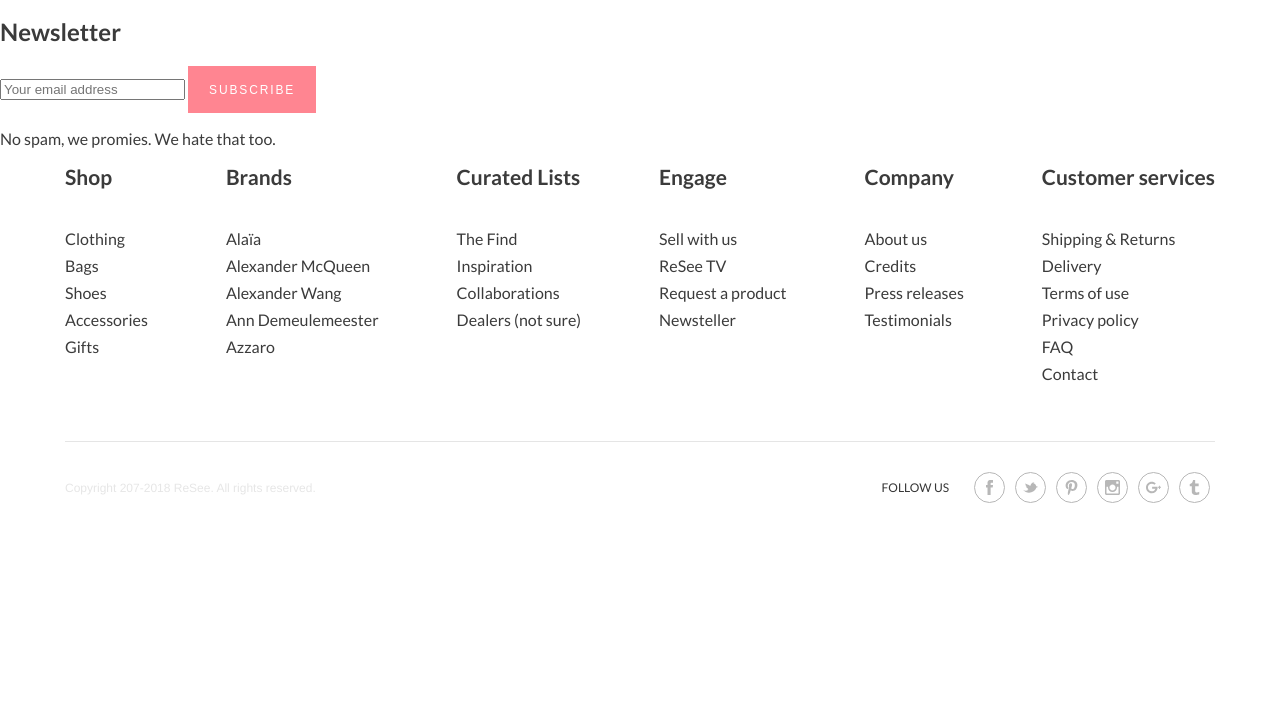
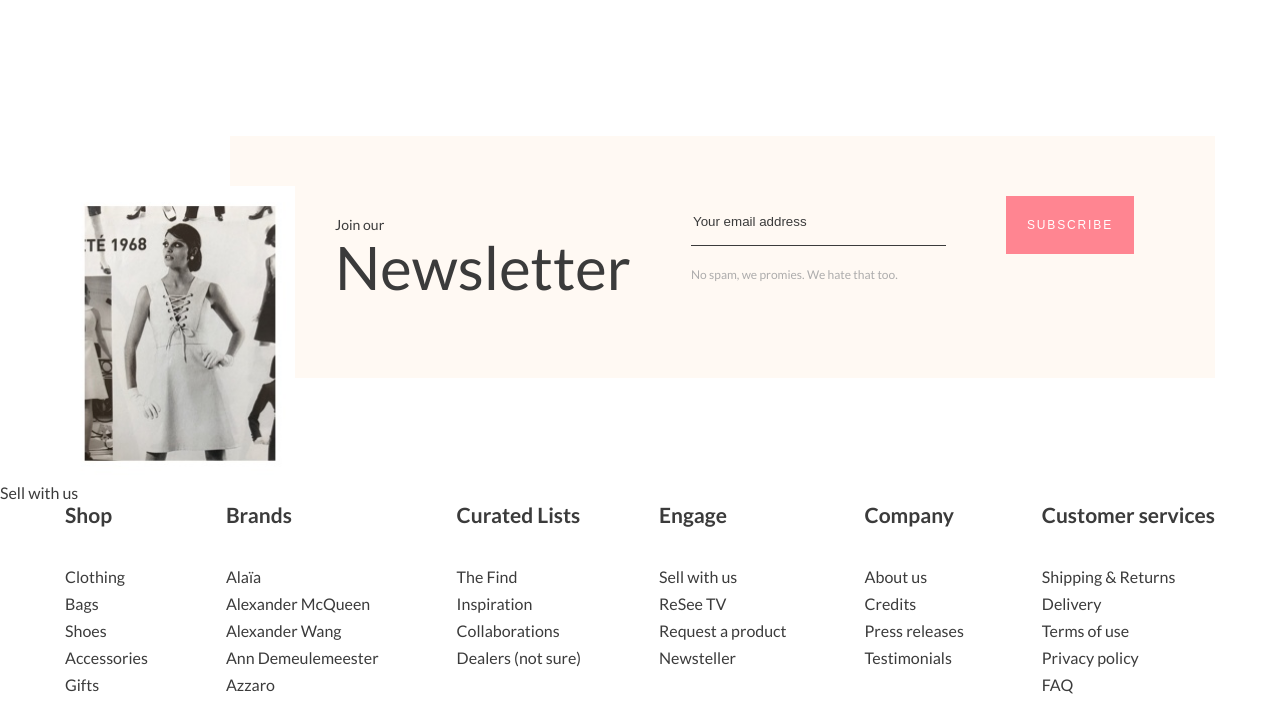
Before and after one commit to antondrozd/resee, a website: page index.jade in a window 1280 px wide. Shown: the part 2736-3437 px from the top of the page. Before the commit the page ends 3269 px from the top, so only its background shows below. Drawn offline with nearby package versions, Linux system fonts and the light colour scheme; files that its build step writes are made by us from their sources.

Commit message:
newsletter block (needs work)

```diff
--- a/gulpfile.js
+++ b/gulpfile.js
@@ -16,7 +16,7 @@
 var jade = require('gulp-jade');
 
 gulp.task('jade', function() {
-  gulp.src('*.jade')
+  gulp.src('**/*.jade')
     .pipe(plumber())
     .pipe(jade())
     .pipe(gulp.dest('build'))
--- a/index.jade
+++ b/index.jade
@@ -285,12 +285,19 @@
 
         section.newsletter
           .newsletter__wrapper
-            span.newsletter__pretitle Join our
-            h2.newsletter__title Newsletter
-            form.newsletter__subscribe-form
-              input(type="email" placeholder="Your email address")
-              button.btn.btn--pink(type="submit") Subscribe
-              p.newsletter__nospam No spam, we promies. We hate that too.
+            .newsletter__inner
+              h2.newsletter__title
+                span.newsletter__pretitle Join our
+                | Newsletter
+              form.newsletter__subscribe-form
+                .newsletter__input-wrapper
+                  input(type="email" placeholder="Your email address")
+                button.btn.btn--pink(type="submit") Subscribe
+                p.newsletter__nospam No spam, we promies. We hate that too.
+
+        secton.sell-with-us
+          .sell-with-us__wrapper
+            .sell-with-us__title Sell with us
 
       footer.page-footer
         .page-footer__wrapper
--- a/sass/blocks/brands.scss
+++ b/sass/blocks/brands.scss
@@ -1,5 +1,6 @@
 .brands {
   position: relative;
+  margin-bottom: 170px;
 }
 
 .brands__wrapper {
--- a/sass/blocks/btn.scss
+++ b/sass/blocks/btn.scss
@@ -38,6 +38,7 @@
   svg {
     margin-left: 15px;
     * {
+      stroke: $color-black;
       transition: all 0.3s;
     }
   }
--- /dev/null
+++ b/sass/blocks/newsletter.scss
@@ -0,0 +1,75 @@
+.newsletter__wrapper {
+  position: relative;
+  @include wrapper();
+}
+
+.newsletter__inner {
+  display: flex;
+  flex-direction: row;
+  padding-top: 60px;
+  padding-bottom: 75px;
+  padding-left: 105px;
+  margin-bottom: 105px;
+  margin-left: 165px;
+  background-color: #FFF9F3;
+  &::before {
+    content: "";
+    position: absolute;
+    top: 50px;
+    left: 0;
+    width: 230px;
+    height: 295px;
+    background-image: url("../img/newsletter.jpg");
+    background-repeat: no-repeat;
+    background-size: cover;
+    background-position: center;
+  }
+}
+
+.newsletter__title {
+  position: relative;
+  padding-top: 35px;
+  margin: 0;
+  margin-right: 60px;
+  font-size: 60px;
+  font-weight: normal;
+}
+
+.newsletter__pretitle {
+  position: absolute;
+  top: 20px;
+  font-size: 14px;
+  line-height: 18px;
+}
+
+.newsletter__subscribe-form {
+  display: flex;
+  flex-direction: row;
+  flex-wrap: wrap;
+}
+
+.newsletter__input-wrapper {
+  box-sizing: border-box;
+  width: 255px;
+  height: 50px;
+  margin-right: 60px;
+  border-bottom: 1px solid $color-black;
+  input {
+    display: block;
+    width: 100%;
+    height: 100%;
+    background-color: transparent;
+    border: none;
+    outline: none;
+    &::placeholder {
+      color: $color-black;
+    }
+  }
+}
+
+.newsletter__nospam {
+  width: 100%;
+  font-size: 12px;
+  line-height: 18px;
+  color: #ADACAC;
+}
--- a/sass/blocks/newsteller.scss
+++ /dev/null
@@ -1,3 +0,0 @@
-.newsteller {
-
-}
--- a/sass/blocks/product-item.scss
+++ b/sass/blocks/product-item.scss
@@ -1,5 +1,4 @@
 .product-item {
-  width: 212px;
   margin-bottom: 60px;
   &--horisontal {
     > a {
@@ -24,6 +23,7 @@
 
 .product-item__img-wrapper {
   position: relative;
+  display: flex;
   margin-bottom: 11px;
   text-align: center;
   box-shadow: 0 0 25px rgba(#000000, 0.1);
--- a/sass/style.scss
+++ b/sass/style.scss
@@ -11,7 +11,7 @@
 @import "blocks/product-item";
 @import "blocks/brands";
 @import "blocks/brand";
-@import "blocks/newsteller";
+@import "blocks/newsletter";
 
 @import "blocks/page-footer";
 @import "blocks/social";
```
Also changed, not shown: icons/add-to-favorite.jade (line endings or trailing spaces), img/newsletter.jpg (added), img/newsletter.png (deleted).
